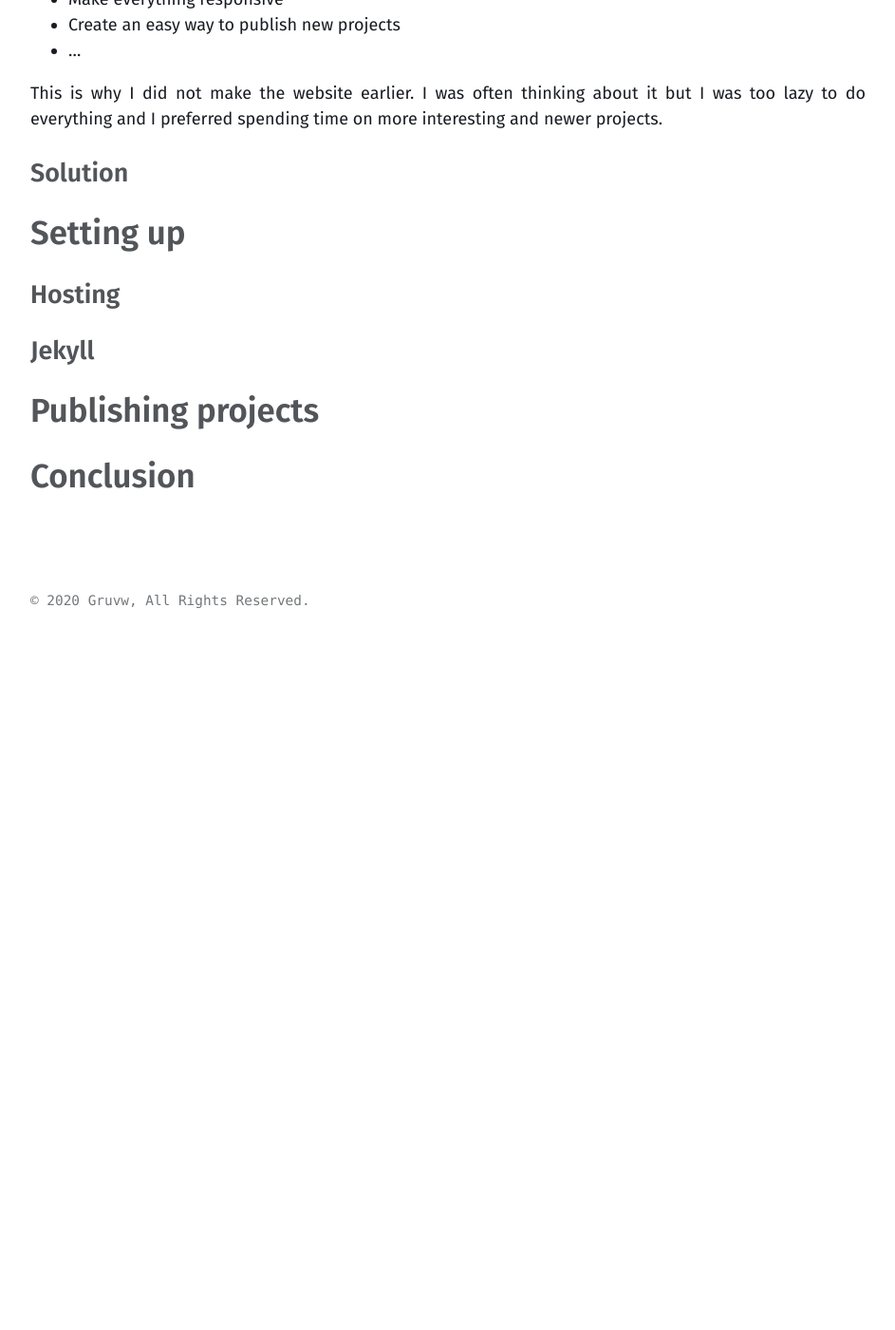
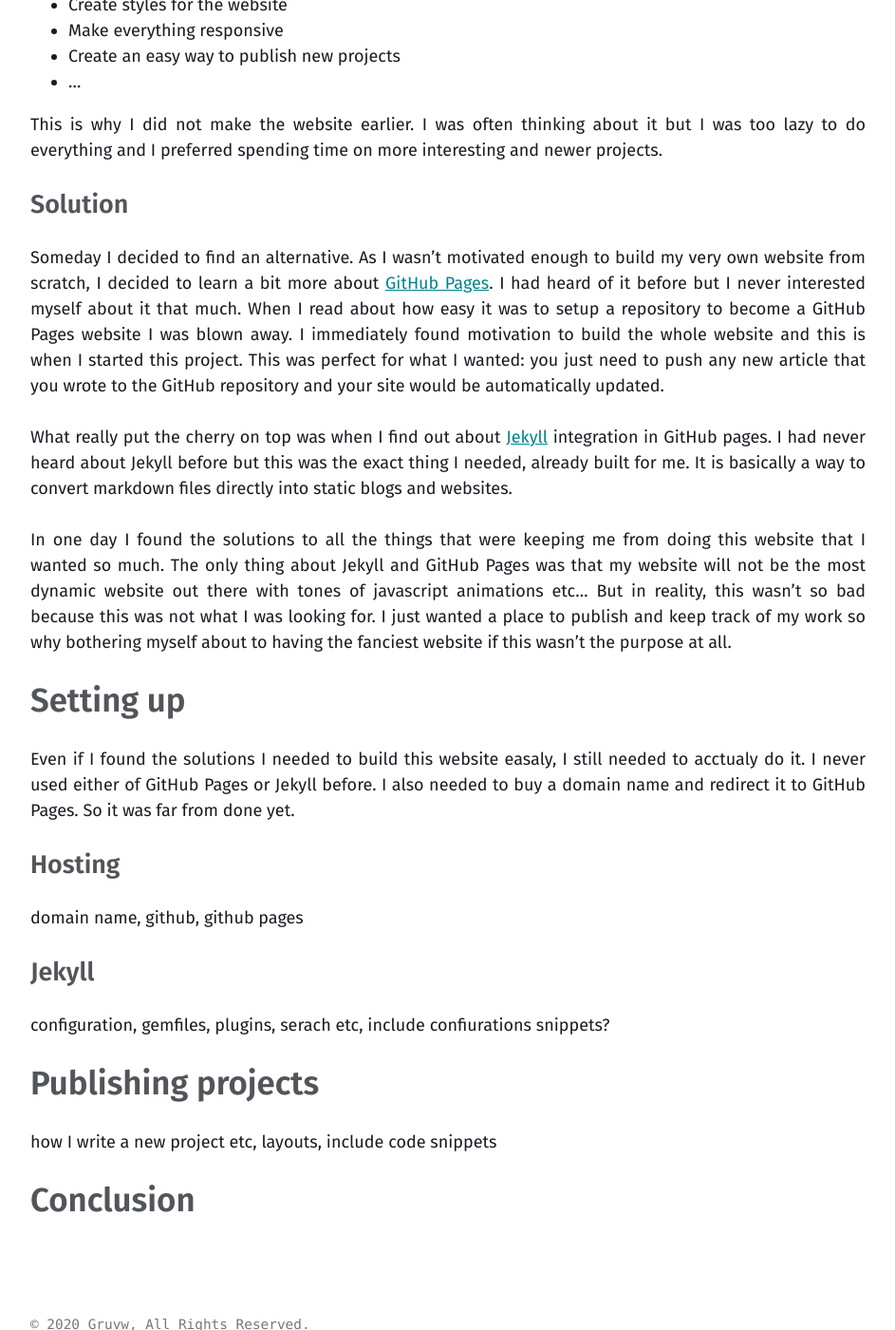
Before and after one commit to gruvw/portfolio, a Jekyll site: the page built from future_posts/2020-07-01-this-website.md, in a window 1280 px wide and 1400 px high, scrolled down 1358 px. Shown: the whole window at 95% size, without its empty margins (40-983 px from the left). Built offline with Jekyll 4.4.1, drawn with Linux system fonts in a browser that asks for light colours; before the commit the page ends 2028 px from its top, so only the background shows below that; some of the changed text lies outside the part shown.

Commit message:
Writing till hosting

```diff
--- a/future_posts/2020-07-01-this-website.md
+++ b/future_posts/2020-07-01-this-website.md
@@ -1,8 +1,8 @@
 ---
 layout: post
-title: "This website"
+title: "This website 💻"
 sub_title: "The creation of a website used to share and keep track of my coding projects."
-introduction: "You can access the source code regarding this project on the following GitHub repository:"
+introduction: "You can access the source code and all the files regarding my website on the following GitHub repository where it is hosted:"
 actions:
   - label: "Project's GitHub repository"
     icon: github
@@ -47,12 +47,39 @@ I was often thinking about it but I was too lazy to do everything and I preferre
 
 ### Solution
 
+Someday I decided to find an alternative.
+As I wasn't motivated enough to build my very own website from scratch, I decided to learn a bit more about [GitHub Pages](https://pages.github.com/).
+I had heard of it before but I never interested myself about it that much.
+When I read about how easy it was to setup a repository to become a GitHub Pages website I was blown away.
+I immediately found motivation to build the whole website and this is when I started this project.
+This was perfect for what I wanted: you just need to push any new article that you wrote to the GitHub repository and your site would be automatically updated.
+
+What really put the cherry on top was when I find out about [Jekyll](https://jekyllrb.com/) integration in GitHub pages.
+I had never heard about Jekyll before but this was the exact thing I needed, already built for me.
+It is basically a way to convert markdown files directly into static blogs and websites.
+
+In one day I found the solutions to all the things that were keeping me from doing this website that I wanted so much.
+The only thing about Jekyll and GitHub Pages was that my website will not be the most dynamic website out there with tones of javascript animations etc...
+But in reality, this wasn't so bad because this was not what I was looking for.
+I just wanted a place to publish and keep track of my work so why bothering myself about to having the fanciest website if this wasn't the purpose at all.
+
 ## Setting up
+
+Even if I found the solutions I needed to build this website easaly, I still needed to acctualy do it.
+I never used either of GitHub Pages or Jekyll before.
+I also needed to buy a domain name and redirect it to GitHub Pages.
+So it was far from done yet.
 
 ### Hosting
 
+domain name, github, github pages
+
 ### Jekyll
+
+configuration, gemfiles, plugins, serach etc, include confiurations snippets?
 
 ## Publishing projects
 
+how I write a new project etc, layouts, include code snippets
+
 ## Conclusion
```
